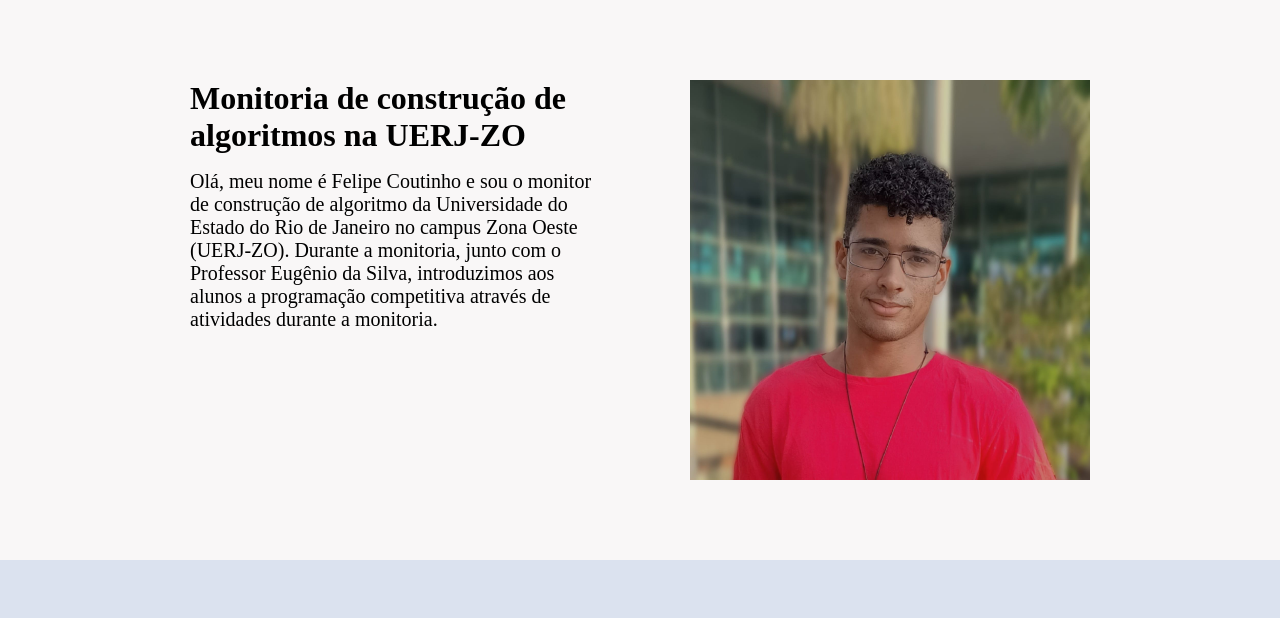
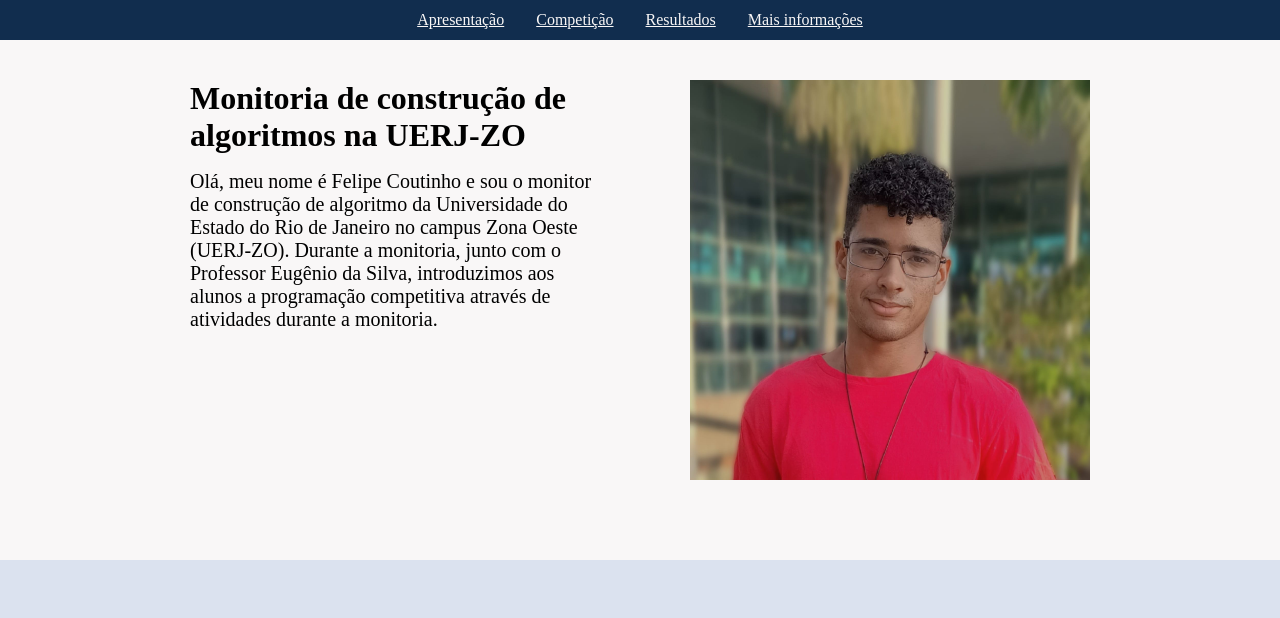
Before and after one commit to f3pe/monitoria_langing_page, a plain HTML site: page index.html in a window 1280 px wide. Shown: the top 618 px of the page. Drawn offline with Linux system fonts and the light colour scheme.

Commit message:
colocando nav bar

```diff
--- a/index.html
+++ b/index.html
@@ -8,11 +8,17 @@
     <title>Monitoria CA UERJ-ZO</title>
 </head>
 <body>
+    <nav>
+        <a href="#t1">Apresentação</a>
+        <a href="#t2">Competição</a>
+        <a href="#t3">Resultados</a>
+        <a href="#t4">Mais informações</a>
+    </nav>
     <main>
         <section>
-            <div class="conteudo ">
+            <div class="conteudo">
                 <div class="texto">
-                    <h1 >Monitoria de construção de algoritmos na UERJ-ZO</h1>
+                    <h1 id="t1">Monitoria de construção de algoritmos na UERJ-ZO</h1>
                     <p>Olá, meu nome é Felipe Coutinho e sou o monitor de construção de algoritmo da Universidade do Estado do Rio de Janeiro no campus Zona Oeste (UERJ-ZO). Durante a monitoria, junto com o Professor Eugênio da Silva, introduzimos aos alunos a programação competitiva através de atividades durante a monitoria.</p>
                 </div>
                 <img src="imagens/monitor.jpeg" alt="Foto do monitor da matéria, um rapaz pardo de cabelos cacheados usando óculos e uma camisa vermelha">
@@ -22,7 +28,7 @@
                 <div class="conteudo reverse">
                     <img src="imagens/plataforma_img.png" alt="Imagem com logo do Beecrowd e a linguagem de programação C">
                     <div class="texto">
-                        <h1>Programação competitiva</h1>
+                        <h1 id="t2">Programação competitiva</h1>
                         <p>Durante a monitoria, datas especiais foram marcadas para realização de competições usando a plataforma do Beecrowd. Durante a primeira metade do semestre os alunos usaram programação em blocos para as competições e durante a segunda metade usaram a linguagem C. A premiação da competição era um ponto extra, para incentivar os alunos.</p>
                     </div>
                 </div>
@@ -30,7 +36,7 @@
         <section>
                 <div class="conteudo">
                     <div class="texto">
-                        <h1>Resultados</h1>
+                        <h1 id="t3">Resultados</h1>
                         <p>Essa abordagem foi implementada somente em 1 período até o momento, então não temos como mensurar com precisão o impacto causado pela programação competitiva. Entretanto foi perceptível que os alunos engajaram mais na matéria e compareceram na monitoria com uma frequência maior que nos periodos anteriores.</p>
                     </div>
                     <img src="imagens/alunos_monitoria.jpeg" alt="Alunos no laboratório de informática durante a monitoria">
@@ -38,7 +44,7 @@
         </section>
     </main>
     <footer>
-        <h1>Mais informações</h1>
+        <h1 id="t4">Mais informações</h1>
         <div class="footer-conteudo">
             <div class="footer-text">
                 <h2>UERJ-ZO:</h2>
--- a/styles/style.css
+++ b/styles/style.css
@@ -14,6 +14,19 @@
 
 body{
     background-color: var(--cor-fundo);
+}
+
+nav{
+    background-color: var(--cor-destaque-alternativo);
+    display: flex;
+    flex-direction: row;
+    justify-content: center;
+    align-items: center;
+    gap: 2rem;
+    height: 5vh;
+    width: 100%;
+    min-height: 2rem;
+    position: fixed;
 }
 
 section{
```
